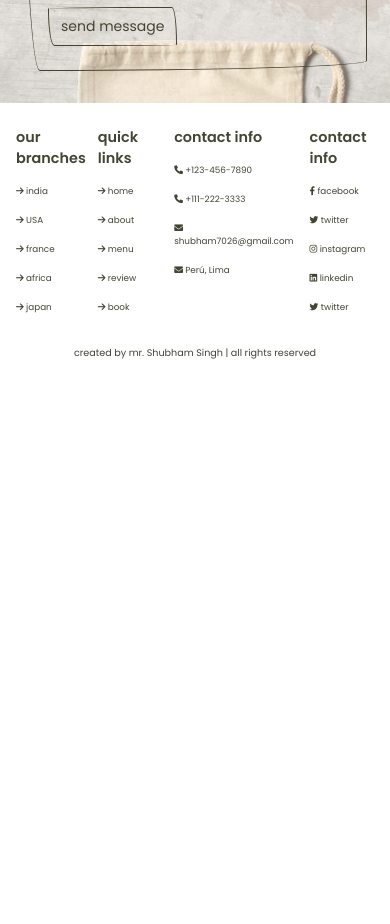
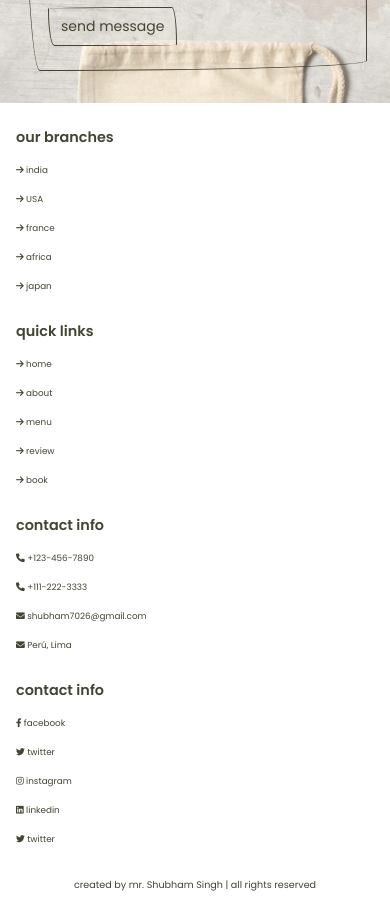
Before and after one commit to admin-shubham/coffee-clone, a plain HTML site: page index.html in a window 390 px wide. Shown: the part 2780-3704 px from the top of the page. Before the commit the page ends 3172 px from the top, so only its background shows below. Drawn offline with Linux system fonts and the light colour scheme.

Commit message:
Update style.css

```diff
--- a/style.css
+++ b/style.css
@@ -547,4 +547,8 @@ margin: 10px;
 
 }
 
+ .footer .container{
+  grid-template-columns: repeat(1,1fr);
 }
+
+}
```
